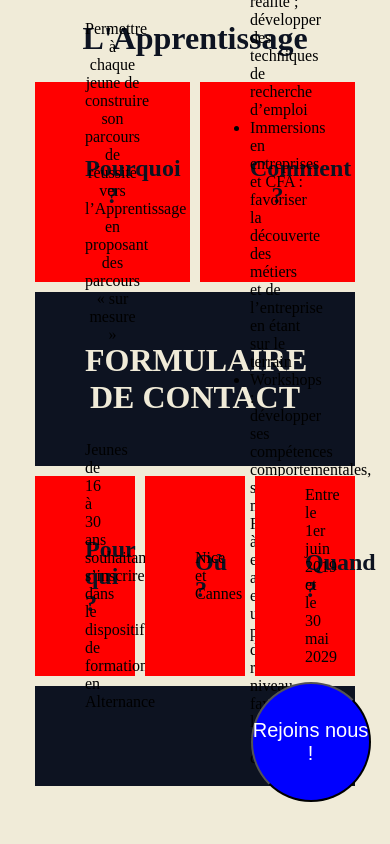
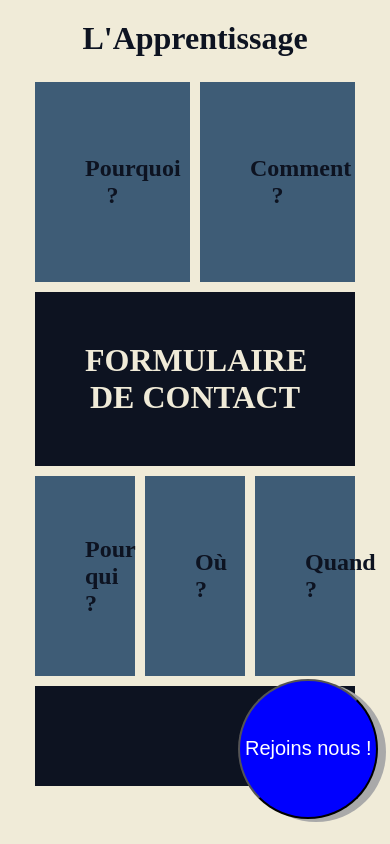
Before and after one commit to Toorain/DemarreTaStory06, a PHP site: page / in a window 390 px wide. Run offline with PHP 8.4, Linux system fonts and the light colour scheme.

Commit message:
Modal 0.0.2
- Update intégration du modal content en pourcentage
- Changement pour un effet responsive plus propre

```diff
--- a/ressources/styles/style.css
+++ b/ressources/styles/style.css
@@ -110,15 +110,16 @@
 
 #myBtn
 {
-	position: absolute;
-	width: 120px;
-	height: 120px;
+	position: fixed;
+	width: 140px;
+	height: 140px;
 	border-radius: 50%;
 	font-size: 20px;
 	background-color: blue;
+	box-shadow: 8px 3px darkgrey;
 	color: white;
-	right: 5%;
-	bottom: 5%;
+	right: 3%;
+	bottom: 3%;
 }
 
 .cookiesImg
@@ -145,11 +146,13 @@
 /* Modal Content/Box */
 .modal-content {
 	position: relative;
-	background-color: #fefefe;
-	margin: 15% auto; /* 15% from the top and centered */
-	padding: 20px;
+	top: 20%;
+	left: 26%;
+	/*background-color: #fefefe;
+	margin: 15% auto;  15% from the top and centered
+	padding: 20px;*/
 	/*border: 1px solid #888;*/
-	width: 51%; /* Could be more or less, depending on screen size */
+	width: 50%; /* Could be more or less, depending on screen size */
 }
 
 /* The Close Button */
@@ -167,7 +170,7 @@
   color: black;
   text-decoration: none;
   cursor: pointer;
-
+}
 
 .flip-card-front {
  	background-color: #3e5c76;
```
Also changed, not shown: index.html (indentation only).
